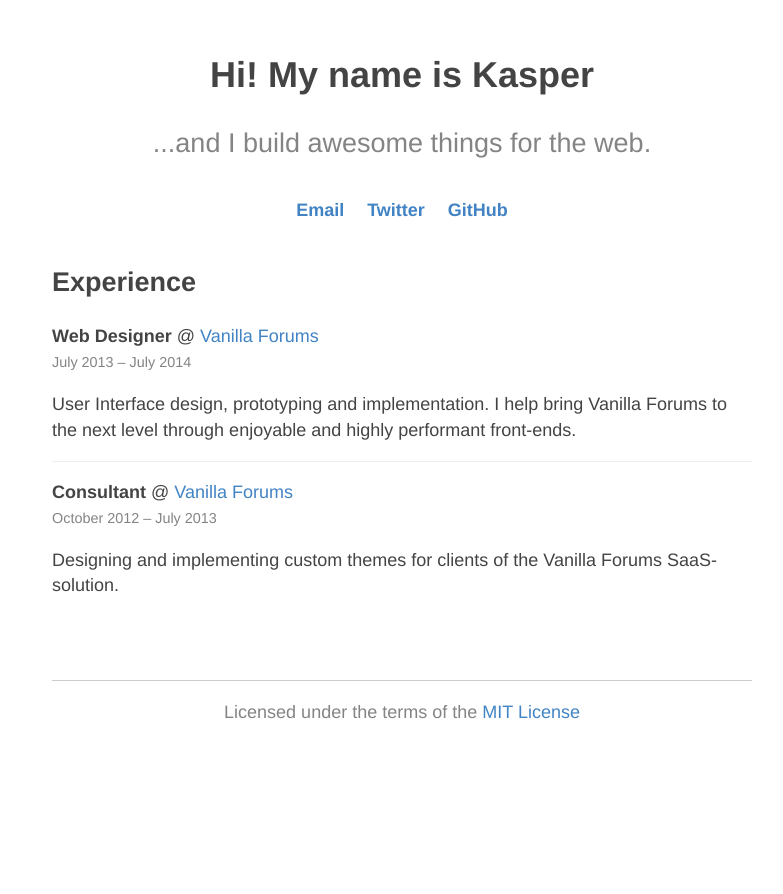
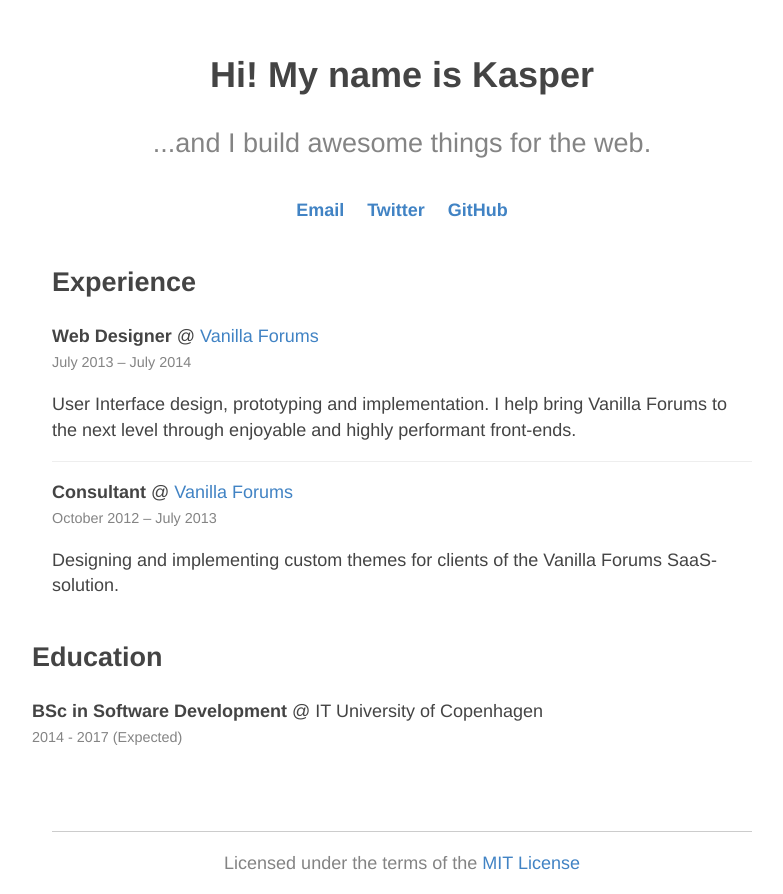
Before and after one commit to kasperisager/kasperisager.github.io, a Jekyll site: the page built from index.html, in a window 1280 px wide, cut to the strip 249-1143 px from the top of the page. Shown: the whole strip, without its empty margins (238-1021 px from the left). Built offline with Jekyll 4.4.1, drawn with Linux system fonts in a browser that asks for light colours; Markdown is read by kramdown in place of the engine named in the settings; before the commit the page ends 992 px from its top, so only the background shows below that.

Commit message:
Add education to portfolio.

```diff
--- /dev/null
+++ b/_data/educations.yml
@@ -0,0 +1,5 @@
+- degree: "BSc in Software Development"
+  school: "IT University of Copenhagen"
+  date:
+    start: "2014"
+    end: "2017 (Expected)"
--- a/index.html
+++ b/index.html
@@ -36,6 +36,21 @@ title: Hi!
       {% endfor %}
     </div>
   </section>
+
+  <section class="education row">
+    <div ckass="column three">
+      <h2>Education</h2>
+
+      {% for education in site.data.educations %}
+        <article class="education" role="article">
+          <p>
+            <b>{{ education.degree }}</b> @ {{ education.school  }}
+            <br><small class="text-muted">{{ education.date.start }} - {{ education.date.end }}</small>
+          </p>
+        </article>
+      {% endfor %}
+    </div>
+  </section>
 </main>
 
 <footer role="contentinfo">
```
